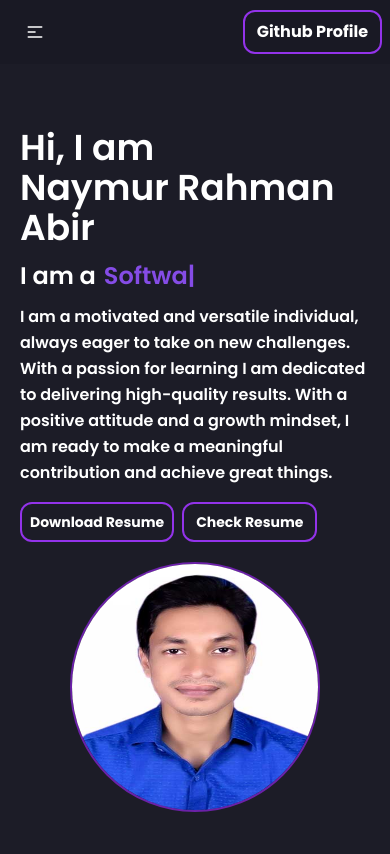
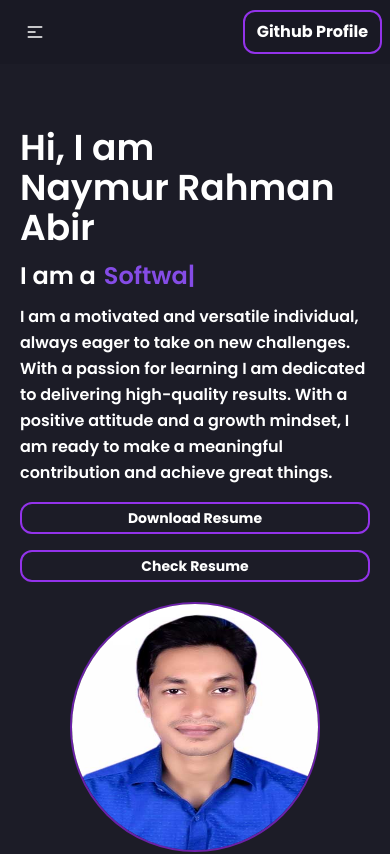
Before and after one commit to naymurabir/Naymur_Rahman_Portfolio, a React (Vite) app: page / in a window 390 px wide. Shown: the top 854 px of the page. Built offline with nearby package versions, Linux system fonts and the light colour scheme.

Commit message:
Finally done

```diff
--- a/src/Pages/Banner/Banner.jsx
+++ b/src/Pages/Banner/Banner.jsx
@@ -2,21 +2,9 @@ import heroImage from '../../assets/heroImage.jpg'
 import { TypeAnimation } from 'react-type-animation';
 // import resume from '../../assets/Resume/Naymur_Rahman_Abir.pdf'
 
-const resumePDF = "http://localhost:5173/Naymur_Rahman_Abir.pdf"
+// const resumePDF = "/http://localhost:5173/Naymur_Rahman_Abir.pdf"
 
 const Banner = () => {
-
-    const downloadPdf = url => {
-        const fileName = url.split("/").pop("");
-        const aTag = document.createElement('a');
-        aTag.href = url;
-        aTag.setAttribute("download", fileName)
-        document.body.appendChild(aTag)
-        aTag.click();
-        aTag.remove()
-    }
-
-
     return (
         <div className="py-32 max-w-screen-xl mx-auto px-5 md:px-10 lg:px-20">
             <div className='flex flex-col lg:flex-row items-center gap-5'>
@@ -45,11 +33,13 @@ const Banner = () => {
                     </h2>
                     <h3 className="text-white mt-3 font-semibold leading-relaxed">I am a motivated and versatile individual, always eager to take on new challenges. With a passion for learning I am dedicated to delivering high-quality results. With a positive attitude and a growth mindset, I am ready to make a meaningful contribution and achieve great things.</h3>
 
-                    <div className='flex gap-2'>
-                        <button onClick={() => downloadPdf(resumePDF)} className="text-white border-2 border-purple-600 font-bold py-1 md:py-2 px-2 md:px-3 rounded-xl text-sm md:text-base hover:bg-[#854CE6] mt-4 ">Download Resume</button>
+                    <div className='md:flex gap-2'>
+                        <a href="https://drive.google.com/uc?export=download&id=1pX585m3JLrb80BWHoNVE4WgxSE2QBQHW" target="_blank" rel="noopener noreferrer">
+                            <button className="text-white border-2 border-purple-600 font-bold py-1 md:py-2 px-2 md:px-3 rounded-xl text-sm md:text-base hover:bg-[#854CE6] w-full mt-4 ">Download Resume</button>
+                        </a>
 
                         <a href="https://drive.google.com/file/d/1pX585m3JLrb80BWHoNVE4WgxSE2QBQHW/view?usp=sharing" target="_blank" rel="noopener noreferrer">
-                            <button className="text-white border-2 border-purple-600 font-bold py-2 px-3 rounded-xl text-sm md:text-base hover:bg-[#854CE6] mt-4 md:ml-2">Check Resume</button>
+                            <button className="text-white border-2 border-purple-600 font-bold py-1 md:py-2 px-2 md:px-3 rounded-xl text-sm md:text-base hover:bg-[#854CE6] w-full mt-4 md:ml-2">Check Resume</button>
                         </a>
                     </div>
                 </div>
```
